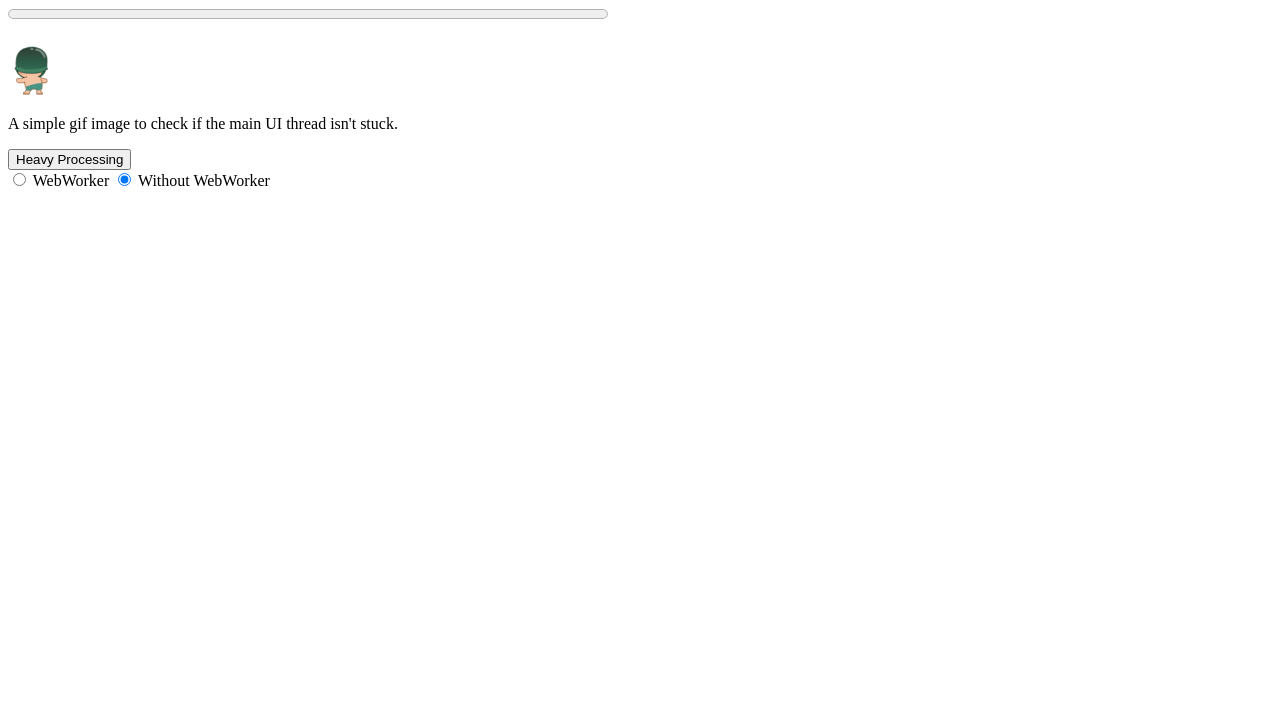
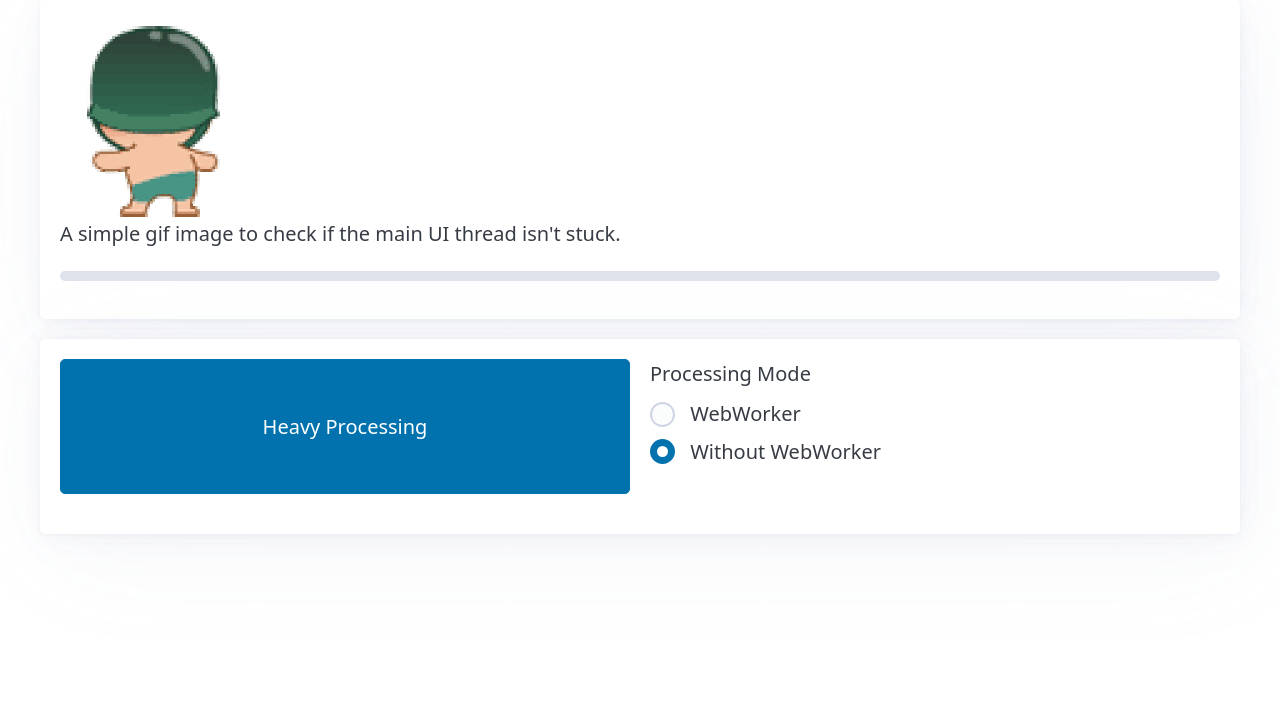
Before and after one commit to edysegura/html5-webworkers, a website built with Vite: page using-vite/index.html in a window 1280 px wide. Shown: the part 86-800 px from the top of the page. Built offline with nearby package versions, Linux system fonts and the light colour scheme.

Commit message:
refactor: reorganize HTML structure for improved semantics and readability

```diff
--- a/using-vite/index.html
+++ b/using-vite/index.html
@@ -5,44 +5,43 @@
     <meta name="viewport" content="width=device-width, initial-scale=1.0" />
     <meta http-equiv="X-UA-Compatible" content="ie=edge" />
     <title>Web Worker Basics</title>
-    <link rel="stylesheet" href="src/assets/style.css" />
+    <link
+      rel="stylesheet"
+      href="https://cdn.jsdelivr.net/npm/@picocss/pico@2/css/pico.min.css"
+    />
+    <link rel="stylesheet" href="assets/style.css" />
     <script src="src/js/app.js" type="module" defer></script>
   </head>
   <body>
+    <main class="container">
+      <header>
         <h1>Web Worker Basics</h1>
-
-    <div class="progress-container">
-      <progress id="progressbar" value="0" max="100"></progress>
-    </div>
-
+      </header>
+      <article>
         <div>
           <img src="src/assets/giphy.gif" alt="animation" />
           <p>A simple gif image to check if the main UI thread isn't stuck.</p>
         </div>
-
-    <div>
+        <div class="progress-container">
+          <progress id="progressbar" value="0" max="100"></progress>
+        </div>
+      </article>
+      <article>
+        <div class="grid">
           <button>Heavy Processing</button>
-      <div>
+          <fieldset>
+            <legend>Processing Mode</legend>
             <label>
-          <input
-            type="radio"
-            name="useWebWorker"
-            onclick="window.progressbar.value=0"
-          />
+              <input type="radio" name="useWebWorker" /> WebWorker
+            </label>
+            <label>
+              <input type="radio" name="useWebWorker" checked /> Without
               WebWorker
             </label>
-        <label>
-          <input
-            type="radio"
-            name="useWebWorker"
-            onclick="window.progressbar.value=0"
-            checked
-          />
-          Without WebWorker
-        </label>
+          </fieldset>
         </div>
-    </div>
-
-    <output id="output"></output>
+        <p id="output"></p>
+      </article>
+    </main>
   </body>
 </html>
```
Lines whose indentation alone changed are shown as unchanged.
